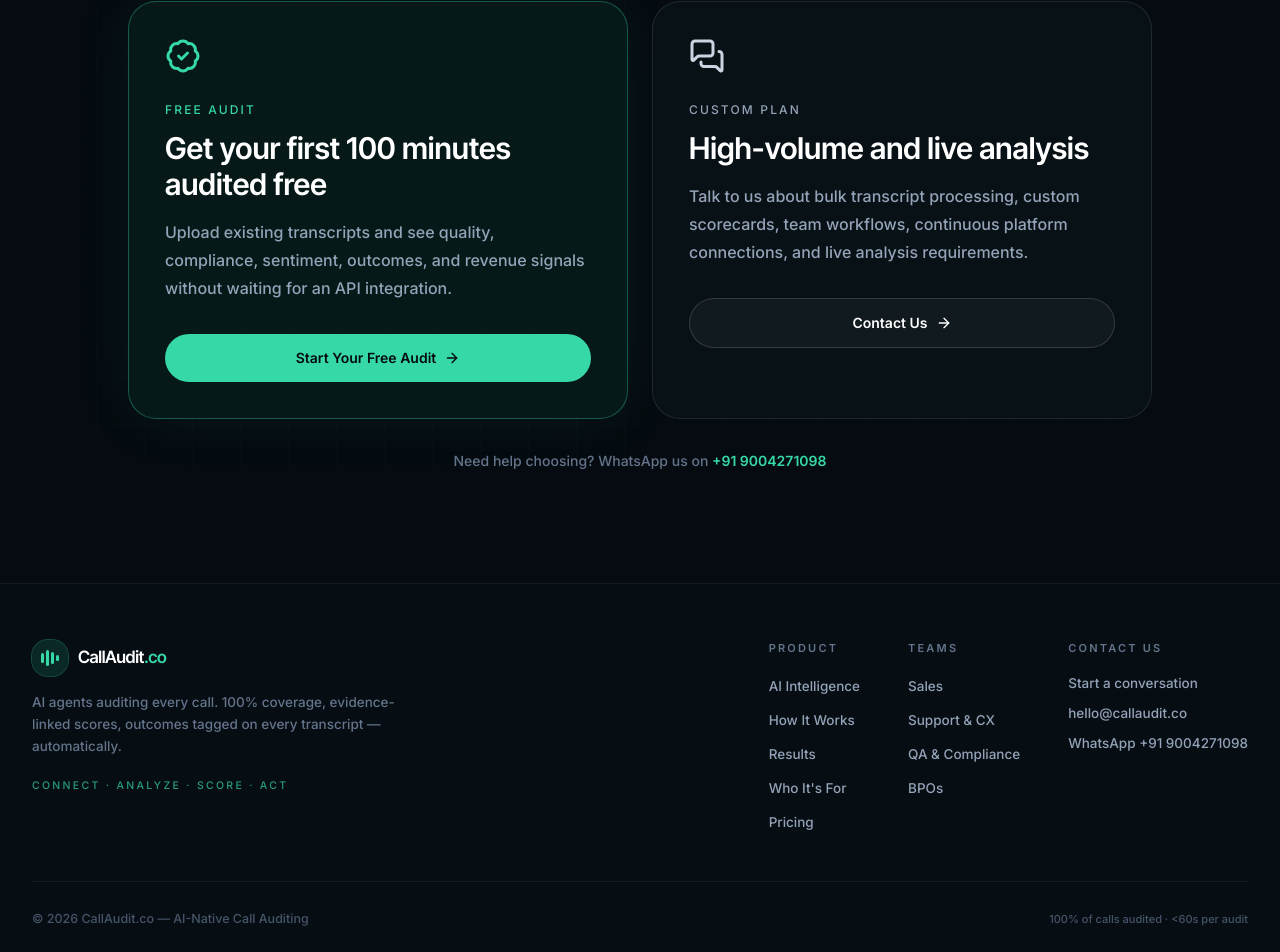
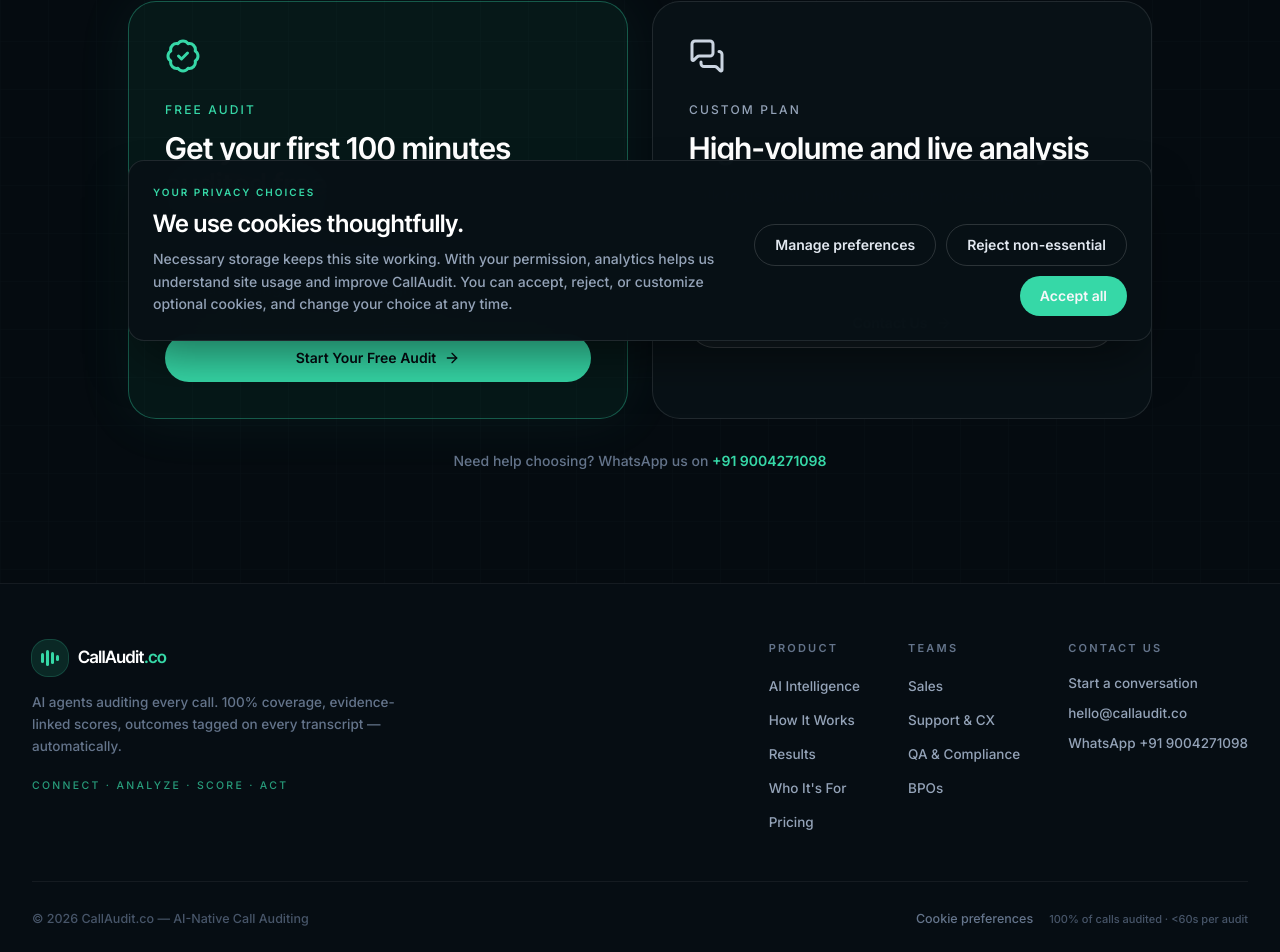
Before and after one commit to kamlesh1089/callaudit.co, a React (Vite) app: page /pricing in a window 1280 px wide. Shown: the part 439-1391 px from the top of the page. Built offline with nearby package versions, Linux system fonts and the light colour scheme.

Commit message:
Add privacy-first cookie consent

```diff
--- a/index.html
+++ b/index.html
@@ -33,13 +33,17 @@
     <link rel="preconnect" href="https://fonts.gstatic.com" crossorigin />
     <link href="https://fonts.googleapis.com/css2?family=Inter:wght@400;500;600;700&family=Inter+Tight:ital,wght@0,500;0,600;0,700;0,800;1,500;1,600&display=swap" rel="stylesheet" />
 
-    <!-- Google tag (gtag.js) -->
-    <script async src="https://www.googletagmanager.com/gtag/js?id=G-2BJ77VHYH4"></script>
     <script>
       window.dataLayer = window.dataLayer || [];
       function gtag(){dataLayer.push(arguments);}
-      gtag('js', new Date());
-      gtag('config', 'G-2BJ77VHYH4', { send_page_view: false });
+      gtag('consent', 'default', {
+        ad_storage: 'denied',
+        ad_user_data: 'denied',
+        ad_personalization: 'denied',
+        analytics_storage: 'denied',
+        functionality_storage: 'granted',
+        security_storage: 'granted'
+      });
     </script>
 
     <script type="application/ld+json">
--- a/src/App.tsx
+++ b/src/App.tsx
@@ -2,10 +2,12 @@
 import { Routes, Route, useLocation } from 'react-router'
 import Home from './pages/Home'
 import Pricing from './pages/Pricing'
+import CookieConsent, { analyticsReadyEvent } from './components/cookie-consent'
 
 declare global {
   interface Window {
     gtag?: (...args: unknown[]) => void
+    callAuditAnalyticsReady?: boolean
   }
 }
 
@@ -13,11 +15,17 @@
   const location = useLocation()
 
   useEffect(() => {
-    window.gtag?.('event', 'page_view', {
-      page_title: document.title,
-      page_location: window.location.href,
-      page_path: `${location.pathname}${location.search}`,
-    })
+    const trackPageView = () => {
+      if (!window.callAuditAnalyticsReady) return
+      window.gtag?.('event', 'page_view', {
+        page_title: document.title,
+        page_location: window.location.href,
+        page_path: `${location.pathname}${location.search}`,
+      })
+    }
+    trackPageView()
+    window.addEventListener(analyticsReadyEvent, trackPageView, { once: true })
+    return () => window.removeEventListener(analyticsReadyEvent, trackPageView)
   }, [location.pathname, location.search])
 
   return null
@@ -27,6 +35,7 @@
   return (
     <>
       <AnalyticsPageViews />
+      <CookieConsent />
       <Routes>
         <Route path="/" element={<Home />} />
         <Route path="/pricing" element={<Pricing />} />
--- /dev/null
+++ b/src/components/cookie-consent.tsx
@@ -0,0 +1,116 @@
+import { useEffect, useState } from 'react'
+
+const STORAGE_KEY = 'callaudit-cookie-consent-v1'
+const OPEN_EVENT = 'callaudit:open-cookie-preferences'
+const ANALYTICS_READY_EVENT = 'callaudit:analytics-ready'
+const MEASUREMENT_ID = 'G-2BJ77VHYH4'
+
+type ConsentPreferences = { analytics: boolean; marketing: boolean }
+
+declare global {
+  interface Window {
+    dataLayer: unknown[]
+    gtag?: (...args: unknown[]) => void
+    callAuditAnalyticsReady?: boolean
+  }
+}
+
+function enableAnalytics() {
+  if (window.callAuditAnalyticsReady) return
+  window.dataLayer = window.dataLayer || []
+  window.gtag = window.gtag || function gtag(...args: unknown[]) { window.dataLayer.push(args) }
+  window.gtag('consent', 'update', { analytics_storage: 'granted' })
+  window.gtag('js', new Date())
+  window.gtag('config', MEASUREMENT_ID, { send_page_view: false })
+
+  if (!document.querySelector(`script[src*="${MEASUREMENT_ID}"]`)) {
+    const tag = document.createElement('script')
+    tag.async = true
+    tag.src = `https://www.googletagmanager.com/gtag/js?id=${MEASUREMENT_ID}`
+    document.head.appendChild(tag)
+  }
+  window.callAuditAnalyticsReady = true
+  window.dispatchEvent(new Event(ANALYTICS_READY_EVENT))
+}
+
+function disableAnalytics() {
+  window.gtag?.('consent', 'update', { analytics_storage: 'denied' })
+}
+
+export function CookiePreferencesButton({ className = '' }: { className?: string }) {
+  return <button type="button" className={className} onClick={() => window.dispatchEvent(new Event(OPEN_EVENT))}>Cookie preferences</button>
+}
+
+export default function CookieConsent() {
+  const [visible, setVisible] = useState(false)
+  const [customizing, setCustomizing] = useState(false)
+  const [analytics, setAnalytics] = useState(false)
+  const [marketing, setMarketing] = useState(false)
+
+  useEffect(() => {
+    const saved = window.localStorage.getItem(STORAGE_KEY)
+    if (!saved) setVisible(true)
+    else {
+      try {
+        const preferences = JSON.parse(saved) as ConsentPreferences
+        setAnalytics(Boolean(preferences.analytics))
+        setMarketing(Boolean(preferences.marketing))
+        if (preferences.analytics) enableAnalytics()
+      } catch { setVisible(true) }
+    }
+    const openPreferences = () => { setCustomizing(true); setVisible(true) }
+    window.addEventListener(OPEN_EVENT, openPreferences)
+    return () => window.removeEventListener(OPEN_EVENT, openPreferences)
+  }, [])
+
+  const save = (preferences: ConsentPreferences) => {
+    window.localStorage.setItem(STORAGE_KEY, JSON.stringify(preferences))
+    setAnalytics(preferences.analytics)
+    setMarketing(preferences.marketing)
+    if (preferences.analytics) enableAnalytics()
+    else disableAnalytics()
+    setVisible(false)
+    setCustomizing(false)
+  }
+
+  if (!visible) return null
+
+  return (
+    <div className="fixed inset-x-0 bottom-0 z-[100] p-3 sm:p-5" role="region" aria-label="Cookie consent">
+      <div className="mx-auto max-w-5xl rounded-2xl border border-white/10 bg-[#081116]/[0.98] p-5 shadow-2xl shadow-black/50 backdrop-blur-xl sm:p-6">
+        <div className="flex flex-col gap-5 lg:flex-row lg:items-end lg:justify-between">
+          <div className="max-w-2xl">
+            <p className="font-mono text-[10px] font-semibold uppercase tracking-[0.2em] text-mint-400">Your privacy choices</p>
+            <h2 className="mt-2 font-display text-xl font-semibold text-white sm:text-2xl">We use cookies thoughtfully.</h2>
+            <p className="mt-2 text-sm leading-relaxed text-slate-400">Necessary storage keeps this site working. With your permission, analytics helps us understand site usage and improve CallAudit. You can accept, reject, or customize optional cookies, and change your choice at any time.</p>
+
+            {customizing && (
+              <div className="mt-5 grid gap-3 sm:grid-cols-3">
+                <div className="rounded-xl border border-white/10 bg-white/[0.03] p-4">
+                  <div className="flex items-center justify-between gap-3"><span className="text-sm font-semibold text-white">Necessary</span><span className="font-mono text-[10px] uppercase tracking-wider text-mint-400">Always active</span></div>
+                  <p className="mt-2 text-xs leading-relaxed text-slate-500">Remembers privacy choices and supports essential site functions.</p>
+                </div>
+                <label className="cursor-pointer rounded-xl border border-white/10 bg-white/[0.03] p-4">
+                  <div className="flex items-center justify-between gap-3"><span className="text-sm font-semibold text-white">Analytics</span><input type="checkbox" checked={analytics} onChange={(event) => setAnalytics(event.target.checked)} className="h-4 w-4 accent-emerald-400" /></div>
+                  <p className="mt-2 text-xs leading-relaxed text-slate-500">Allows Google Analytics to measure visits and site performance.</p>
+                </label>
+                <label className="cursor-pointer rounded-xl border border-white/10 bg-white/[0.03] p-4">
+                  <div className="flex items-center justify-between gap-3"><span className="text-sm font-semibold text-white">Marketing</span><input type="checkbox" checked={marketing} onChange={(event) => setMarketing(event.target.checked)} className="h-4 w-4 accent-emerald-400" /></div>
+                  <p className="mt-2 text-xs leading-relaxed text-slate-500">Reserved for future advertising or campaign-measurement tools.</p>
+                </label>
+              </div>
+            )}
+          </div>
+
+          <div className="flex shrink-0 flex-wrap gap-2.5 lg:max-w-[390px] lg:justify-end">
+            {customizing ? <button type="button" onClick={() => save({ analytics, marketing })} className="rounded-full bg-mint-400 px-5 py-2.5 text-sm font-semibold text-ink-950 transition hover:bg-mint-300">Save preferences</button> : <button type="button" onClick={() => setCustomizing(true)} className="rounded-full border border-white/15 px-5 py-2.5 text-sm font-semibold text-slate-200 transition hover:border-white/30 hover:text-white">Manage preferences</button>}
+            <button type="button" onClick={() => save({ analytics: false, marketing: false })} className="rounded-full border border-white/15 px-5 py-2.5 text-sm font-semibold text-slate-200 transition hover:border-white/30 hover:text-white">Reject non-essential</button>
+            <button type="button" onClick={() => save({ analytics: true, marketing: true })} className="rounded-full bg-mint-400 px-5 py-2.5 text-sm font-semibold text-ink-950 transition hover:bg-mint-300">Accept all</button>
+          </div>
+        </div>
+      </div>
+    </div>
+  )
+}
+
+export const analyticsReadyEvent = ANALYTICS_READY_EVENT
--- a/src/sections/Footer.tsx
+++ b/src/sections/Footer.tsx
@@ -1,5 +1,6 @@
 import { Logo } from './Nav'
 import { LeadFormButton } from '@/components/lead-form'
+import { CookiePreferencesButton } from '@/components/cookie-consent'
 
 const COLS = [
   {
@@ -63,9 +64,12 @@
           <p className="text-[12.5px] text-slate-600">
             © 2026 CallAudit.co — AI-Native Call Auditing
           </p>
-          <p className="font-mono text-[11px] text-slate-600">
+          <div className="flex flex-wrap items-center justify-center gap-x-4 gap-y-2 sm:justify-end">
+            <CookiePreferencesButton className="text-[12.5px] text-slate-500 transition hover:text-mint-300" />
+            <p className="font-mono text-[11px] text-slate-600">
             100% of calls audited · &lt;60s per audit
-          </p>
+            </p>
+          </div>
         </div>
       </div>
     </footer>
```
